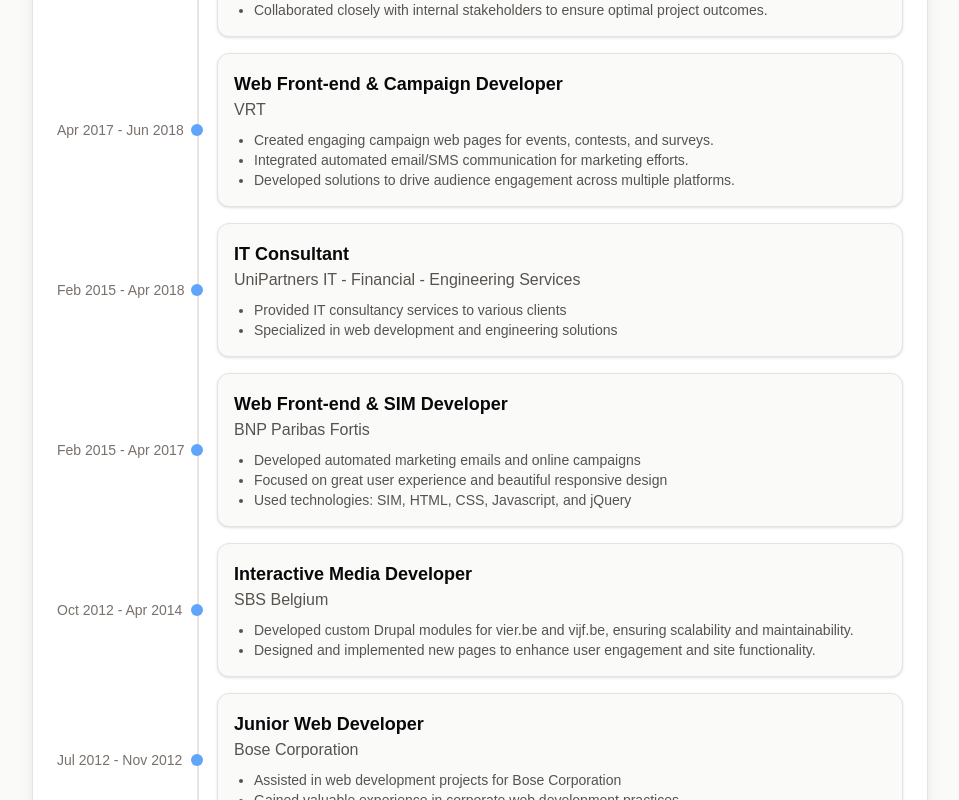
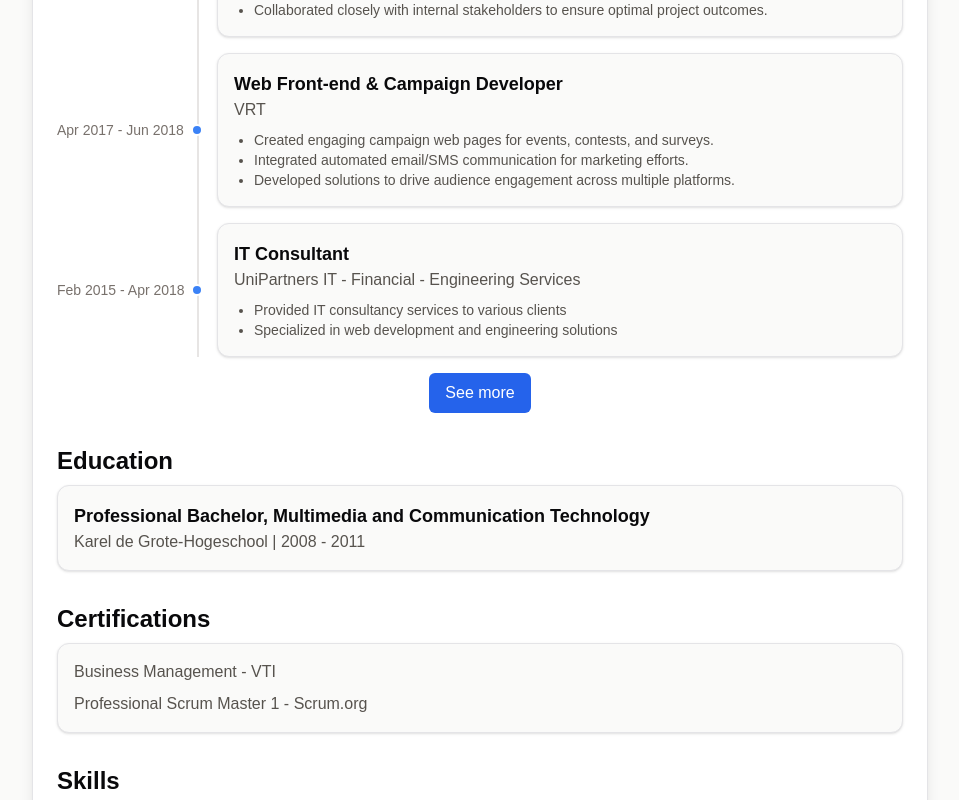
Before and after one commit to yhristov/Resume, a Next.js app: page /en in a window 1280 px wide. Shown: the part 840-1640 px from the top of the page, without its empty margins (160-1119 px from the left). Built offline with nearby package versions, Linux system fonts and the light colour scheme.

Commit message:
Added see more button for experiences

```diff
--- a/components/About.tsx
+++ b/components/About.tsx
@@ -1,5 +1,6 @@
 import React from 'react';
 import { translations } from "@/translations"
+import { useTranslation } from 'react-i18next';
 
 type TranslationType = typeof translations.en;
 
@@ -8,9 +9,10 @@
   isDarkMode: boolean;
 }
 
-export const About: React.FC<AboutProps> = ({ t, isDarkMode }) => (
+export const About: React.FC<AboutProps> = ({ t, isDarkMode }) => {
+  return (
     <section className="mb-8">
-    <h2 className={`text-2xl font-semibold mb-2 ${isDarkMode ? 'text-white' : ''}`}>About</h2>
+      <h2 className={`text-2xl font-semibold mb-2 ${isDarkMode ? 'text-white' : ''}`}>{t.about}</h2>
       <p className={`${isDarkMode ? 'text-gray-300' : 'text-stone-600'} mb-4`}>
         {t.summary}
       </p>
@@ -19,3 +21,4 @@
       </p>
     </section>
   );
+};
--- a/components/Certifications.tsx
+++ b/components/Certifications.tsx
@@ -16,7 +16,7 @@
       <CardContent className="p-4">
         <div className="space-y-2">
           <p className={`${isDarkMode ? 'text-gray-300' : 'text-stone-600'}`}>Business Management - VTI</p>
-          <p className={`${isDarkMode ? 'text-gray-300' : 'text-stone-600'}`}>PROFESSIONAL SCRUM MASTER 1 - Scrum.org</p>
+          <p className={`${isDarkMode ? 'text-gray-300' : 'text-stone-600'}`}>Professional Scrum Master 1 - Scrum.org</p>
         </div>
       </CardContent>
     </Card>
--- a/components/Experience.tsx
+++ b/components/Experience.tsx
@@ -1,4 +1,4 @@
-import React from 'react';
+import React, { useState } from 'react';
 import { Badge } from "@/components/ui/badge"
 import { Card, CardContent } from "@/components/ui/card"
 import { translations } from "@/translations"
@@ -10,41 +10,41 @@
   isDarkMode: boolean;
 }
 
-interface Job {
-  title: string;
-  company: string;
-  period: string;
-  achievements: string[];
-}
+export const Experience: React.FC<ExperienceProps> = ({ t, isDarkMode }) => {
+  const [showAllExperiences, setShowAllExperiences] = useState(false);
 
-export const Experience: React.FC<ExperienceProps> = ({ t, isDarkMode }) => (
+  const visibleJobs = showAllExperiences
+    ? t.jobs
+    : t.jobs.slice(0, -3);
+
+  return (
     <section className="mb-8">
       <h2 className={`text-2xl font-semibold mb-4 ${isDarkMode ? 'text-white' : ''}`}>{t.experience}</h2>
       <div className="space-y-4 relative">
-      <div className={`hidden sm:block absolute top-0 left-0 sm:left-[140px] w-0.5 h-full ${isDarkMode ? 'bg-gray-700' : 'bg-stone-200'}`}></div>
-      {t.jobs.map((job: Job, index: number) => (
+        <div className={`hidden sm:block absolute top-0 left-0 sm:left-[140px] w-0.5 h-full ${isDarkMode ? 'bg-stone-700' : 'bg-stone-200'}`}></div>
+        {visibleJobs.map((job, index: number) => (
           <div key={index} className="flex flex-col sm:flex-row">
             <div className="w-full sm:w-[140px] mb-2 sm:mb-0 relative">
               <div className="hidden sm:flex items-center h-full">
-              <p className={`text-sm ${isDarkMode ? 'text-gray-400' : 'text-stone-500'} whitespace-nowrap overflow-hidden text-ellipsis pr-3`}>{job.period}</p>
-              <div className={`absolute right-[-6px] w-3 h-3 rounded-full ${isDarkMode ? 'bg-blue-500' : 'bg-blue-400'} transition-all duration-300 hover:scale-125`}></div>
+                <p className={`text-sm ${isDarkMode ? 'text-stone-400' : 'text-stone-500'} whitespace-nowrap overflow-hidden text-ellipsis pr-3`}>
+                  {job.period}
+                </p>
+                <div className={`absolute right-[-6px] w-3 h-3 rounded-full bg-blue-500 border-2 ${isDarkMode ? 'border-stone-900' : 'border-white'} transition-all duration-300 hover:scale-125`}></div>
               </div>
               <Badge
                 variant="secondary"
-              className={`sm:hidden mb-2 ${isDarkMode ? 'bg-gray-800 text-gray-200' : 'bg-stone-200 text-stone-700'}`}
+                className={`sm:hidden mb-2 ${isDarkMode ? 'bg-stone-700 text-stone-300' : 'bg-stone-200 text-stone-700'}`}
               >
                 {job.period}
               </Badge>
             </div>
-          <Card className={`w-full sm:w-[calc(100%-160px)] sm:ml-5 ${isDarkMode ? 'bg-slate-900 hover:bg-slate-800' : 'bg-stone-50 hover:bg-blue-50'} transition-all duration-300 hover:shadow-md`}>
+            <Card className={`w-full sm:w-[calc(100%-160px)] sm:ml-5 ${isDarkMode ? 'bg-stone-800 hover:bg-stone-700' : 'bg-stone-50 hover:bg-blue-50'} transition-all duration-300 hover:shadow-md`}>
               <CardContent className="p-4">
                 <h3 className={`text-lg font-semibold ${isDarkMode ? 'text-white' : ''}`}>{job.title}</h3>
-              <p className={`${isDarkMode ? 'text-gray-300' : 'text-stone-600'} mb-2`}>{job.company}</p>
-              <ul className={`list-disc pl-5 text-sm ${isDarkMode ? 'text-gray-300' : 'text-stone-600'}`}>
+                <p className={`${isDarkMode ? 'text-stone-400' : 'text-stone-600'} mb-2`}>{job.company}</p>
+                <ul className={`list-disc pl-5 text-sm ${isDarkMode ? 'text-stone-400' : 'text-stone-600'}`}>
                   {job.achievements.map((achievement: string, i: number) => (
-                  <li key={i} className={`transition-colors duration-300 ${isDarkMode ? 'hover:text-blue-300' : 'hover:text-blue-700'}`}>
-                    {achievement}
-                  </li>
+                    <li key={i}>{achievement}</li>
                   ))}
                 </ul>
               </CardContent>
@@ -52,5 +52,17 @@
           </div>
         ))}
       </div>
+
+      {!showAllExperiences && (
+        <div className="flex justify-center">
+          <button
+            onClick={() => setShowAllExperiences(true)}
+            className={`mt-4 px-4 py-2 ${isDarkMode ? 'bg-blue-500 hover:bg-blue-600' : 'bg-blue-600 hover:bg-blue-700'} text-white rounded-md transition-colors`}
+          >
+            {t.seeMore}
+          </button>
+        </div>
+      )}
     </section>
   );
+};
--- a/components/Skills.tsx
+++ b/components/Skills.tsx
@@ -21,7 +21,7 @@
         <Badge
           key={skill}
           variant="secondary"
-          className={`${isDarkMode ? 'bg-gray-800 text-gray-200 hover:bg-slate-800' : 'bg-stone-100 text-stone-700 hover:bg-blue-100 hover:text-blue-700'} transition-all duration-300 hover:scale-105`}
+          className={`${isDarkMode ? 'bg-gray-800 text-gray-200 hover:bg-slate-800' : 'bg-stone-100 text-stone-700 hover:bg-blue-100 hover:text-blue-700'}transition-colors duration-300`}
         >
           {skill}
         </Badge>
--- a/translations/index.ts
+++ b/translations/index.ts
@@ -77,6 +77,8 @@
         ]
       }
     ],
+    about: "About me",
+    seeMore: "See more",
   },
   fr: {
     name: "Youri Hristov",
@@ -156,12 +158,14 @@
         ]
       }
     ],
+    about: "À propos de moi",
+    seeMore: "Voir plus",
   },
   nl: {
     name: "Youri Hristov",
     title: "Freelance Webontwikkelaar",
-    summary: "Brede kennis van webontwikkeling en webdesign. Ik werk bij voorkeur in een projectmatige omgeving waar ik verantwoordelijk ben voor de kwaliteit en voortgang van het totale project. Ik ben bereid om nieuwe technologieën te leren en heb een goede basiskennis van de huidige industriestandaarden.",
-    interests: "Mijn interesses buiten het werk zijn fitness, wandelen, hardlopen en sociale activiteiten.",
+    summary: "Brede kennis van webontwikkeling en webdesign. Bij voorkeur werk ik in een projectmatige omgeving waar ik verantwoordelijk ben voor de kwaliteit en voortgang van het totale project. Ik ben bereid om nieuwe technologieën te leren en heb een goede basiskennis van de huidige industriestandaarden.",
+    interests: "In mijn vrije tijd houd ik van fitness, wandelen, lopen en sociale activiteiten.",
     experience: "Werkervaring",
     education: "Opleiding",
     skills: "Vaardigheden",
@@ -235,6 +239,8 @@
         ]
       }
     ],
+    about: "Over mij",
+    seeMore: "Zie meer",
   }
 };
 
```
Lines whose indentation alone changed are shown as unchanged.
